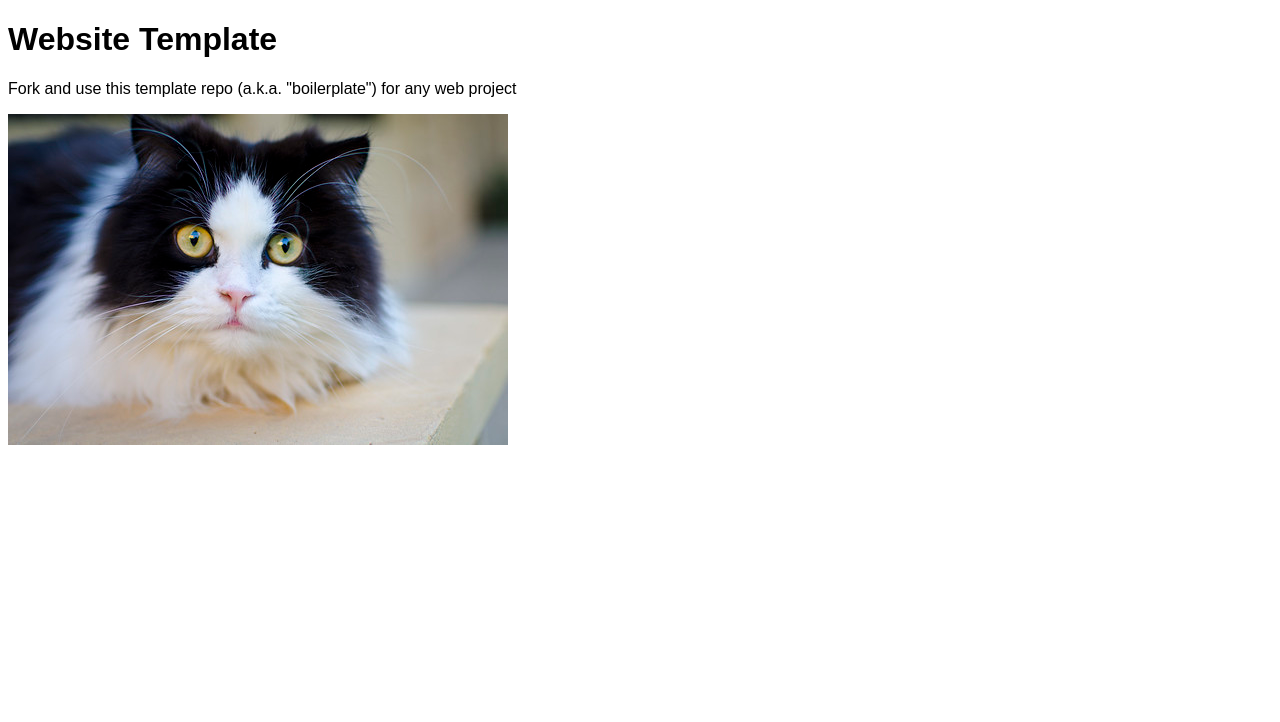
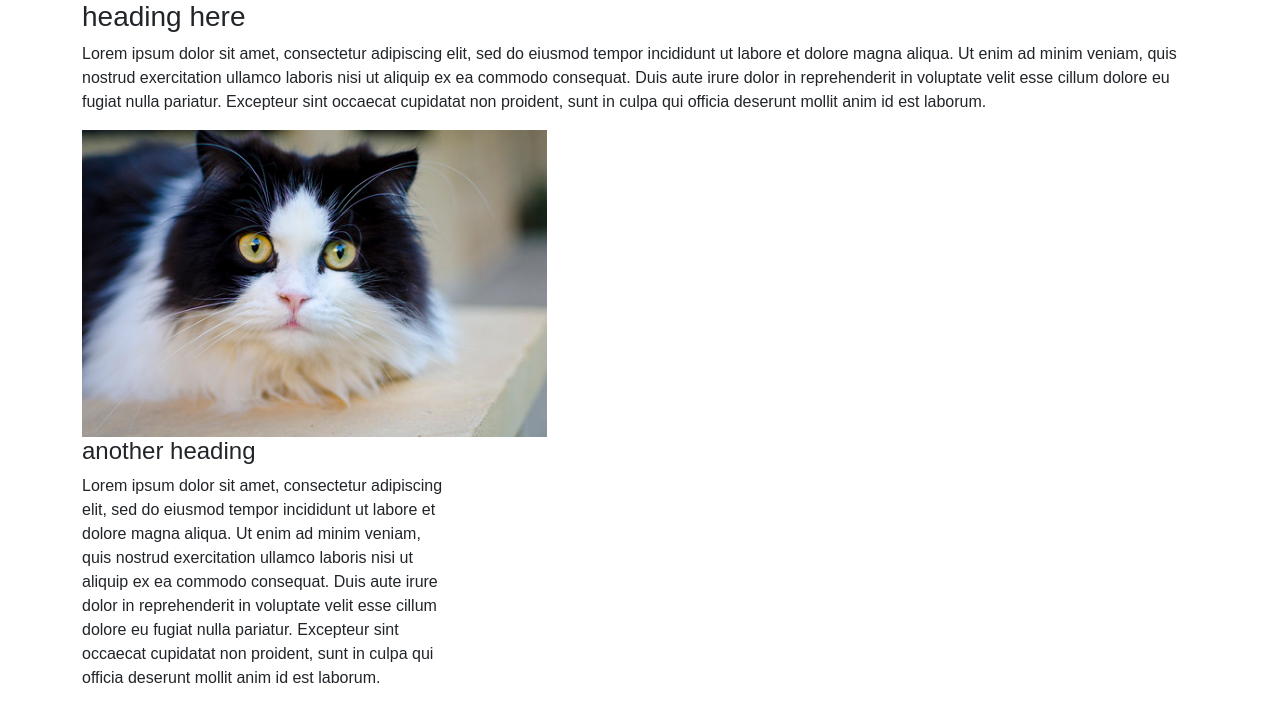
Before and after one commit to LaurelGood/On-the-grid, a plain HTML site: page index.html in a window 1280 px wide. Drawn offline with nearby package versions, Linux system fonts and the light colour scheme.

Commit message:
coding and added cat images

```diff
--- a/index.html
+++ b/index.html
@@ -2,14 +2,28 @@
 <html lang="en">
 <head>
 	<meta charset="utf-8">
-	<title>Website Template</title>
+	<title>The Kitty Times</title>
 	<link rel="stylesheet" href="./assets/css/styles.css">
+	<link href="https://cdn.jsdelivr.net/npm/bootstrap@5.3.3/dist/css/bootstrap.min.css" rel="stylesheet" integrity="sha384-QWTKZyjpPEjISv5WaRU9OFeRpok6YctnYmDr5pNlyT2bRjXh0JMhjY6hW+ALEwIH" crossorigin="anonymous">
+	<script src="https://cdn.jsdelivr.net/npm/bootstrap@5.3.3/dist/js/bootstrap.bundle.min.js" integrity="sha384-YvpcrYf0tY3lHB60NNkmXc5s9fDVZLESaAA55NDzOxhy9GkcIdslK1eN7N6jIeHz" crossorigin="anonymous"></script>
 </head>
 <body>
+	<div class="container">
+		<div class = "row">
+			<div class ="col-3"></div>
+			<h3>heading here</h3>
+			<p>Lorem ipsum dolor sit amet, consectetur adipiscing elit, sed do eiusmod tempor incididunt ut labore et dolore magna aliqua. Ut enim ad minim veniam, quis nostrud exercitation ullamco laboris nisi ut aliquip ex ea commodo consequat. Duis aute irure dolor in reprehenderit in voluptate velit esse cillum dolore eu fugiat nulla pariatur. Excepteur sint occaecat cupidatat non proident, sunt in culpa qui officia deserunt mollit anim id est laborum.</p>
+		</div>
+			<div class ="col-5">
+				<img src="assets/img/cat.jpg" alt="cat" class="img-fluid">
+			</div>
+			<div class ="col-4">
+				<h4>another heading</h4>
+				<p>Lorem ipsum dolor sit amet, consectetur adipiscing elit, sed do eiusmod tempor incididunt ut labore et dolore magna aliqua. Ut enim ad minim veniam, quis nostrud exercitation ullamco laboris nisi ut aliquip ex ea commodo consequat. Duis aute irure dolor in reprehenderit in voluptate velit esse cillum dolore eu fugiat nulla pariatur. Excepteur sint occaecat cupidatat non proident, sunt in culpa qui officia deserunt mollit anim id est laborum.</p>
+			</div>
+		</div>
 
-	<h1>Website Template</h1>
-	<p>Fork and use this template repo (a.k.a. "boilerplate") for any web project</p>
-	<img src="assets/img/cat.jpg" alt="" style="max-width: 32rem;">
+
 
 	<script src="./assets/js/main.js"></script>
 </body>
```
Also changed, not shown: assets/img/cat-34.png (added), assets/img/cat-35.png (added), assets/img/cat-81.png (added), assets/img/cat-84.png (added), assets/img/cat-85.png (added), assets/img/cat-89.png (added).
